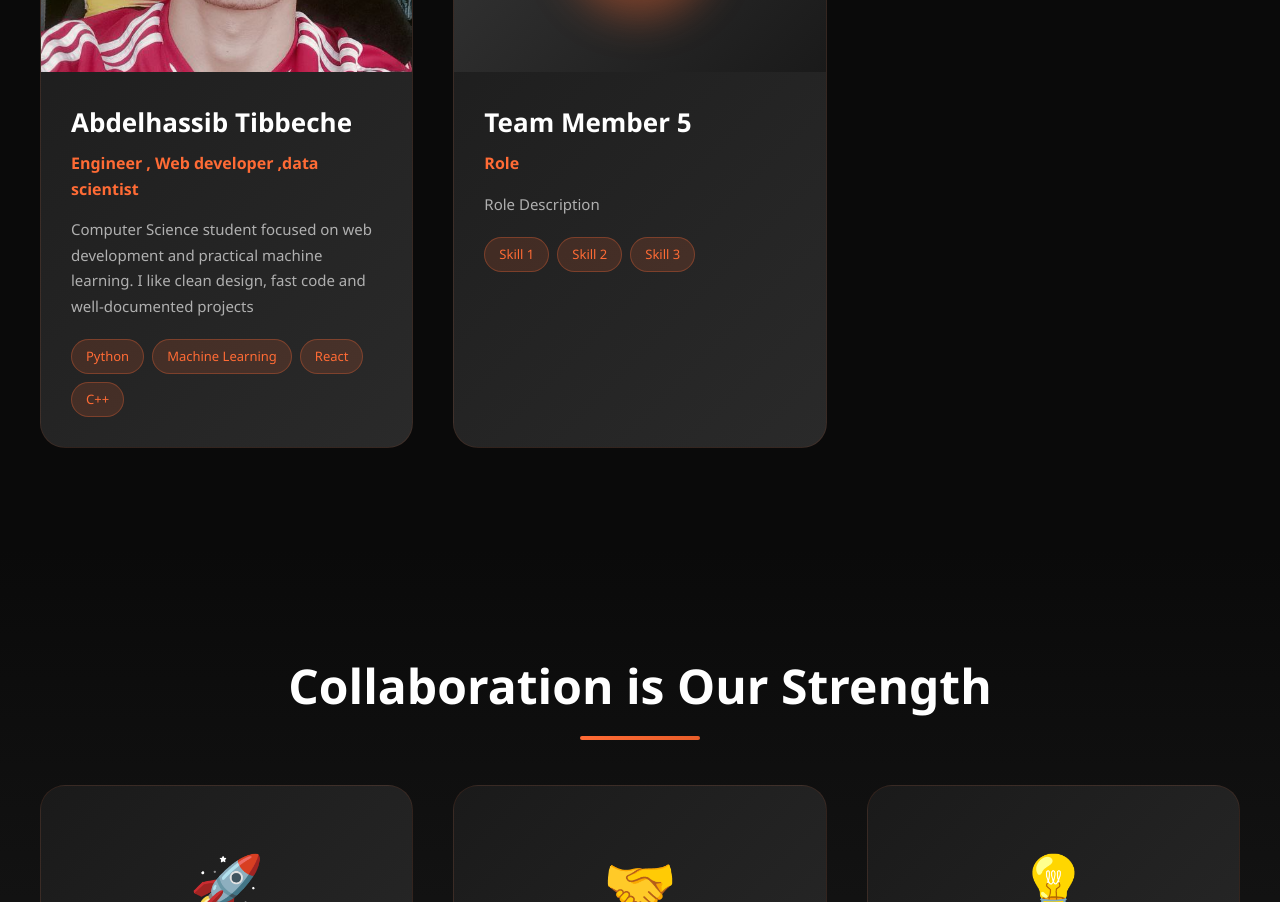
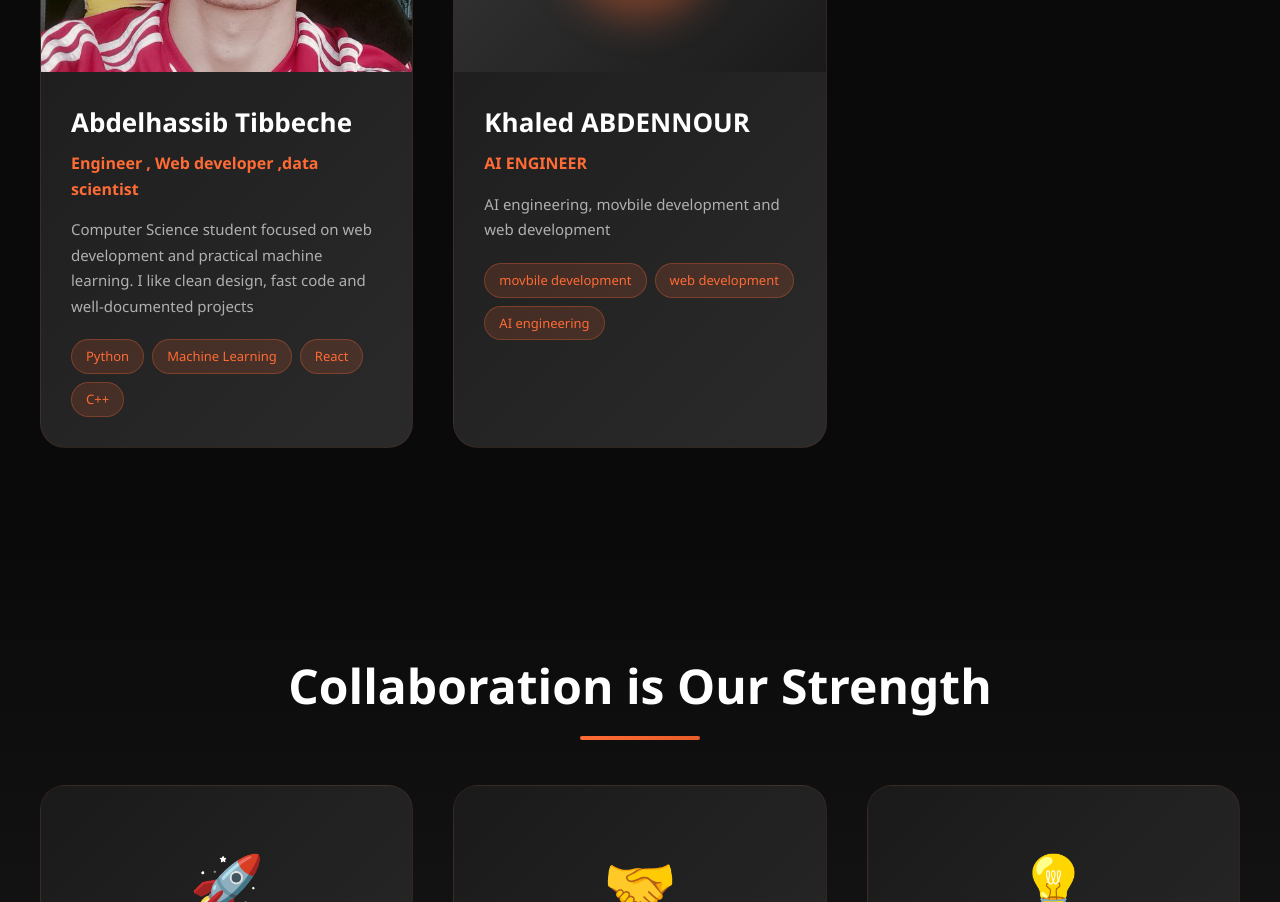
Before and after one commit to SalahBadreddine/team-portfolio-project, a plain HTML site: page index.html in a window 1280 px wide. Shown: the part 1890-2792 px from the top of the page. Drawn offline with Linux system fonts and the light colour scheme; animation ran at ten frames a second.

Commit message:
feat: added khaled

```diff
--- a/index.html
+++ b/index.html
@@ -129,7 +129,7 @@
                     </div>
                 </a>
 
-                <!-- Member 5 - Placeholder -->
+                <!-- Member 5 - khaled -->
                 <a href="#" class="member-card">
                     <div class="member-image">
                         <div class="member-overlay">
@@ -140,13 +140,13 @@
                         </div>
                     </div>
                     <div class="member-info">
-                        <h3>Team Member 5</h3>
-                        <p class="member-role">Role</p>
-                        <p class="member-bio">Role Description</p>
+                        <h3>Khaled ABDENNOUR</h3>
+                        <p class="member-role">AI ENGINEER</p>
+                        <p class="member-bio">AI engineering, movbile development and web development </p>
                         <div class="member-tags">
-                            <span class="tag">Skill 1</span>
-                            <span class="tag">Skill 2</span>
-                            <span class="tag">Skill 3</span>
+                            <span class="tag">movbile development</span>
+                            <span class="tag">web development</span>
+                            <span class="tag">AI engineering</span>
                         </div>
                     </div>
                 </a>
```
